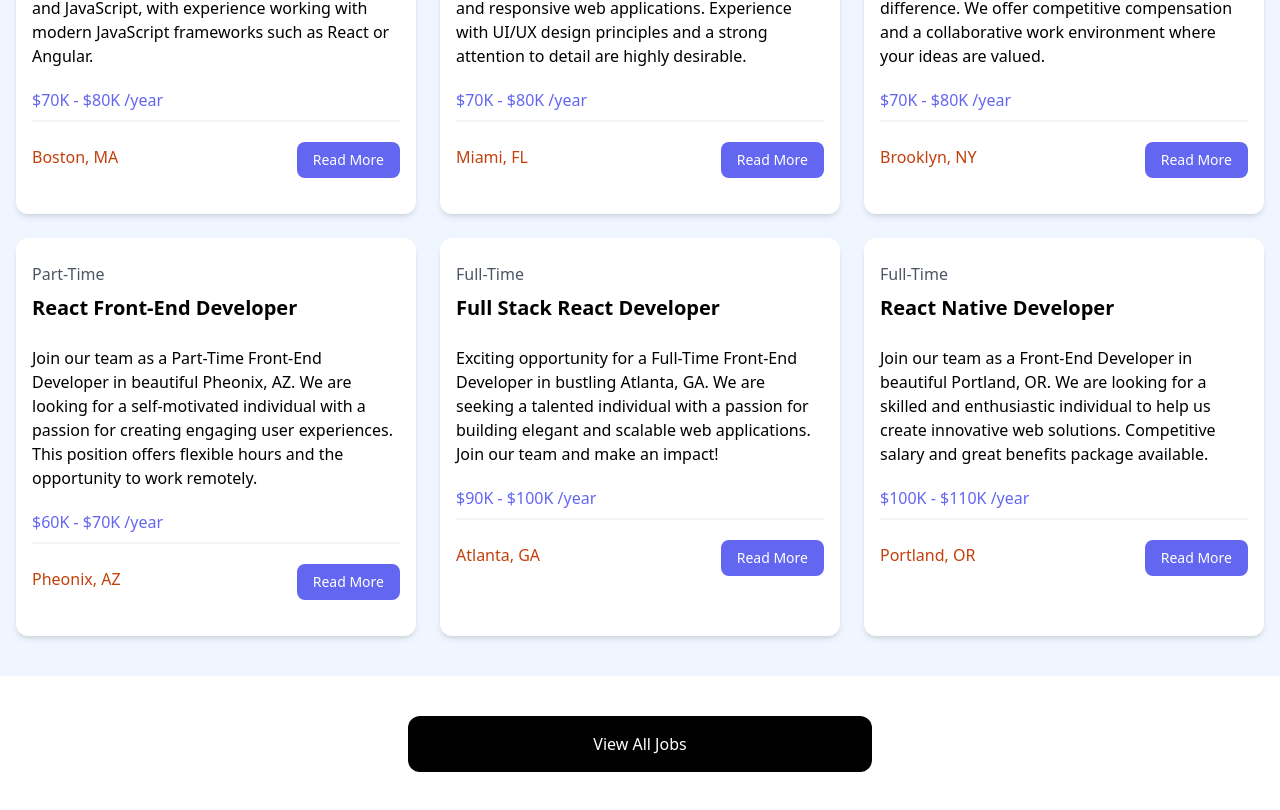
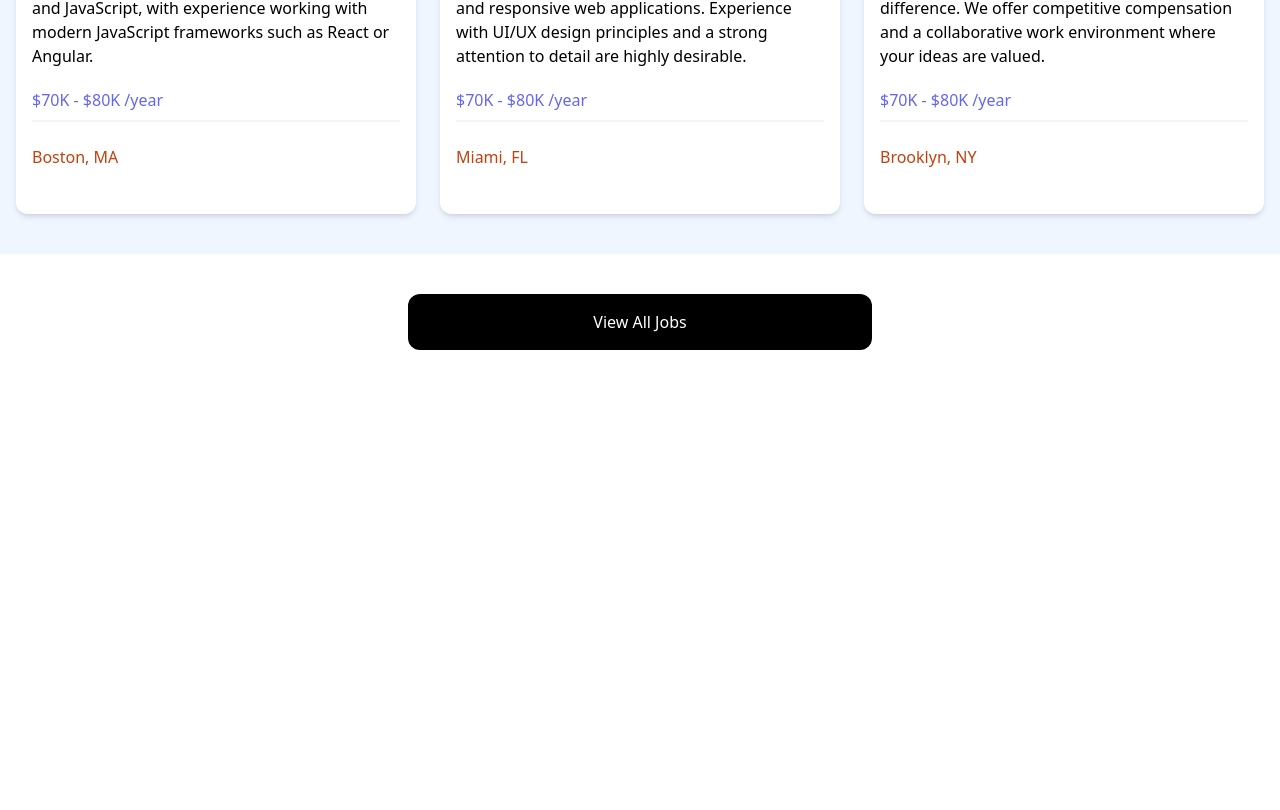
Before and after one commit to kamran-faiz/React-jobs-side, a React (Vite) app: page /Jobs in a window 1280 px wide. Shown: the part 893-1703 px from the top of the page. After the commit the page ends 1283 px from the top, so only its background shows below. Built offline with nearby package versions, Linux system fonts and the light colour scheme.

Commit message:
Created a separate component for view jobs to keep app.jsx clean and tidy

```diff
--- a/src/App.jsx
+++ b/src/App.jsx
@@ -3,6 +3,10 @@
 import Hero from "./components/Hero"
 import HomeCards from "./components/HomeCards";
 import JobListings from "./components/JobListings";
+import ViewAllJobs from "./components/ViewAllJobs"
+
+
+
 const App = () => {
   return (
     <>
@@ -11,6 +15,7 @@
       <Hero />
       <HomeCards />
       <JobListings />
+      <ViewAllJobs />
 
 
 
@@ -20,14 +25,7 @@
 
 
 
-      <section className="m-auto max-w-lg my-10 px-6">
-        <a
-          href="jobs.html"
-          className="block bg-black text-white text-center py-4 px-6 rounded-xl hover:bg-gray-700"
-        >
-          View All Jobs
-        </a>
-      </section>
+
     </>
   );
 };
--- a/src/components/JobListing.jsx
+++ b/src/components/JobListing.jsx
@@ -22,12 +22,7 @@
                     <i className="fa-solid fa-location-dot text-lg"></i>
                     {job.location}
                   </div>
-                  <a
-                    href={'/job/${job.id}'}
-                    className="h-[36px] bg-indigo-500 hover:bg-indigo-600 text-white px-4 py-2 rounded-lg text-center text-sm"
-                  >
-                    Read More
-                  </a>
+
                 </div>
               </div>
             </div>
--- a/src/components/JobListings.jsx
+++ b/src/components/JobListings.jsx
@@ -3,7 +3,7 @@
 import JobListing from './JobListing'
 
 const JobListings = () => {
-
+    const recentJobs = jobs.slice(0,3);
   return (
     <div>
       <section className="bg-blue-50 px-4 py-10">
@@ -12,7 +12,7 @@
             Browse Jobs
           </h2>
           <div className="grid grid-cols-1 md:grid-cols-3 gap-6">
-             {jobs.map((job) =>
+             {recentJobs.map((job) =>
              <JobListing key={job.id} job={job}/>
 
             )}
--- /dev/null
+++ b/src/components/ViewAllJobs.jsx
@@ -0,0 +1,16 @@
+import React from 'react'
+
+const ViewAllJobs = () => {
+  return (
+      <section className="m-auto max-w-lg my-10 px-6">
+        <a
+          href="jobs.html"
+          className="block bg-black text-white text-center py-4 px-6 rounded-xl hover:bg-gray-700"
+        >
+          View All Jobs
+        </a>
+      </section>
+  )
+}
+
+export default ViewAllJobs
```
Also changed, not shown: New Text Document.txt (added).
